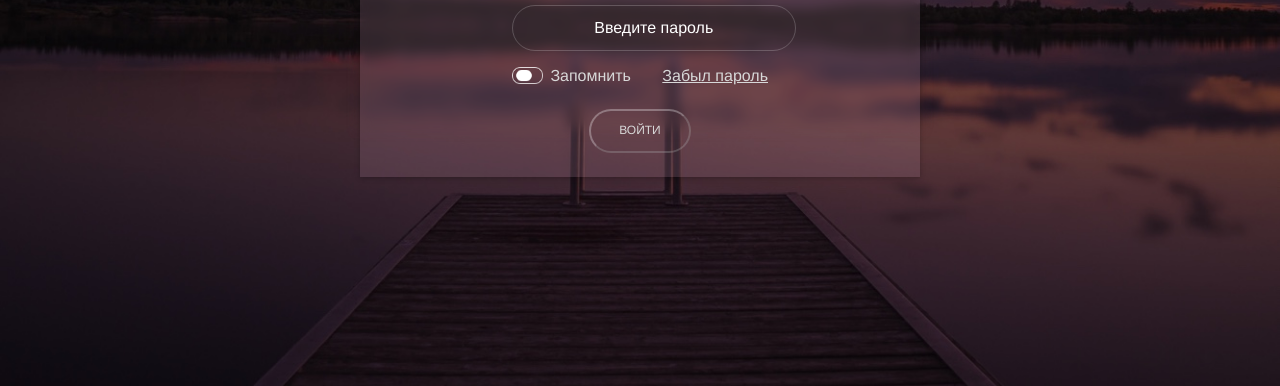
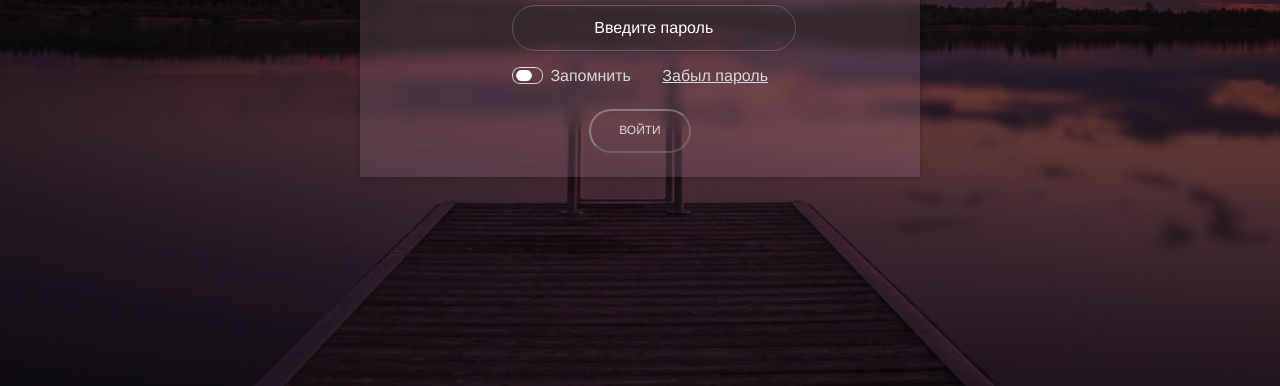
Before and after one commit to cetrix13/login-form, a website: page index.html in a window 1280 px wide. Shown: the part 414-800 px from the top of the page. Drawn offline with nearby package versions, Linux system fonts and the light colour scheme.

Commit message:
Remove background-size for main bg img

```diff
--- a/sass/styles.sass
+++ b/sass/styles.sass
@@ -5,7 +5,7 @@ html, body
 body
     color: #fff
     background: url('/img/bg.jpg') no-repeat center center
-    background-size: cover
+    //background-size: cover
     font-family: 'Helvetica Neue', sans-serif
     display: flex
     justify-content: center
```
Also changed, not shown: css/prod/styles.min.css.
